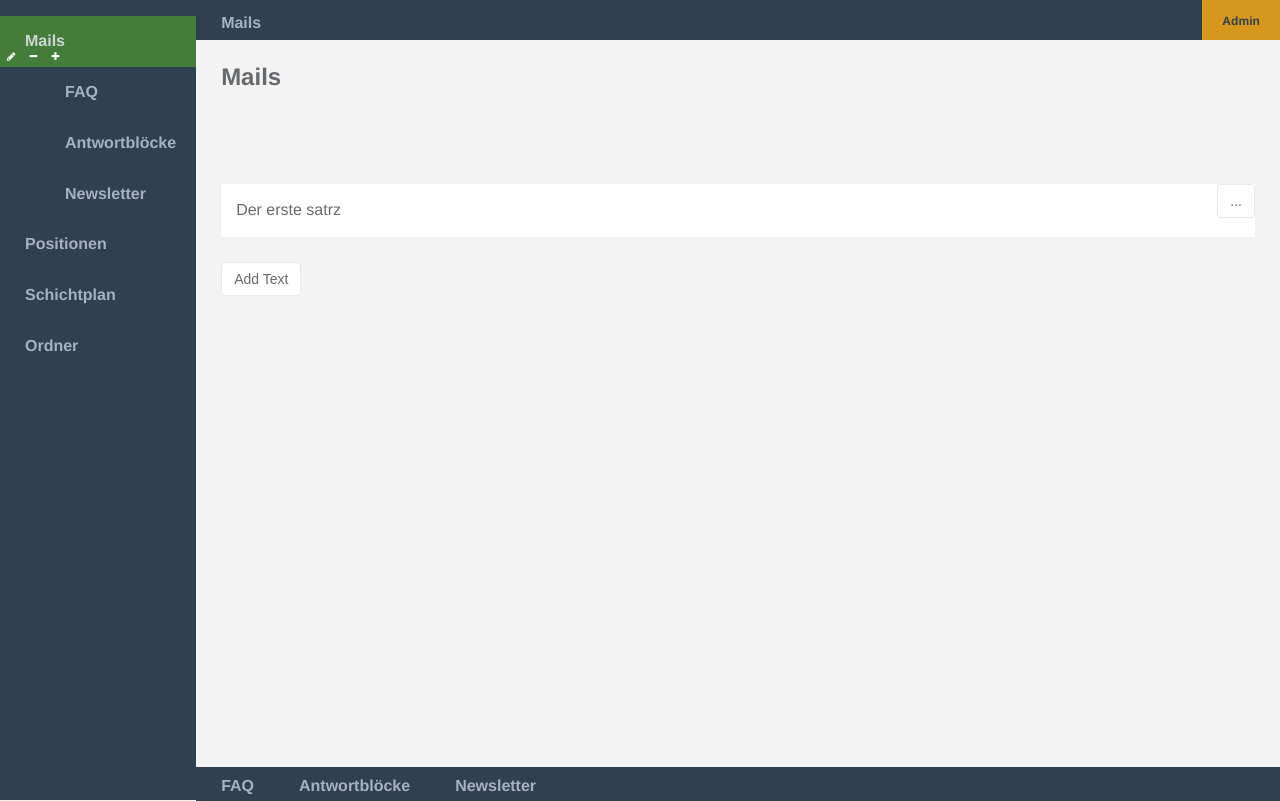
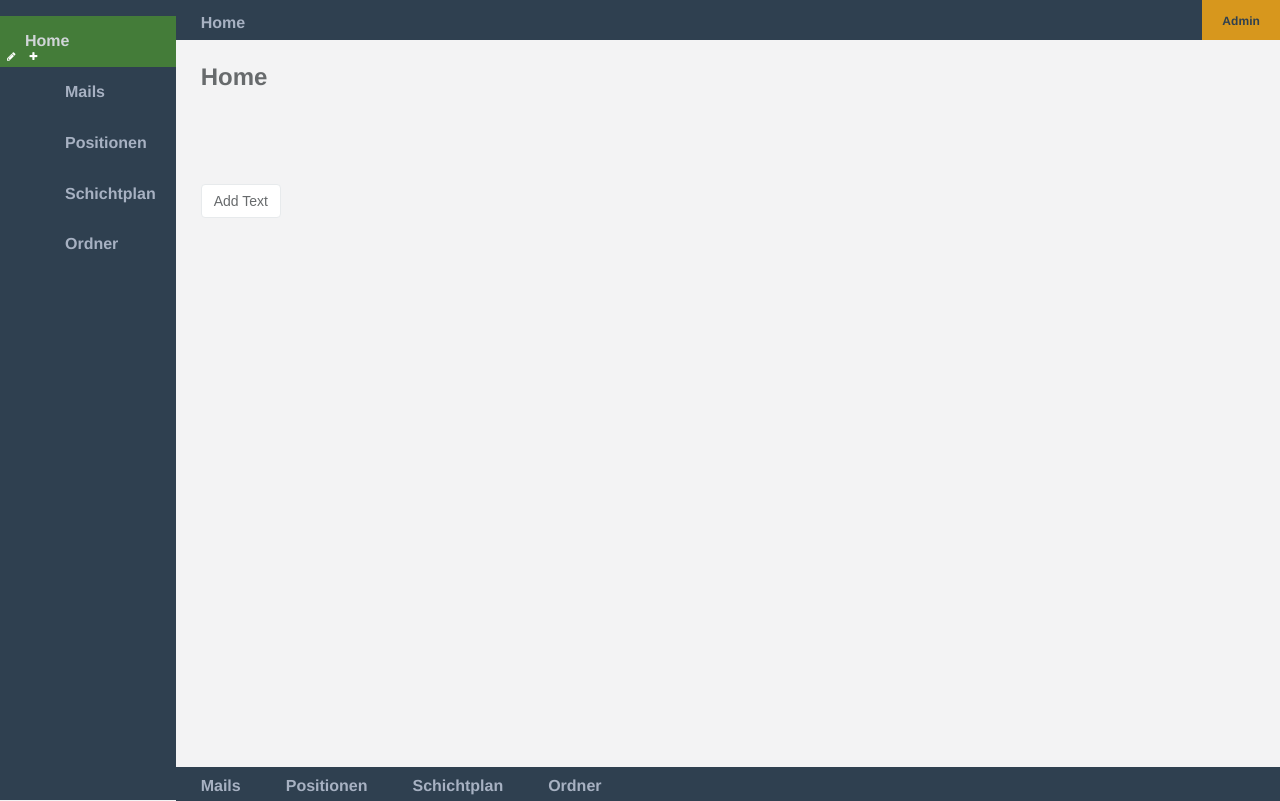
Before and after one commit to nimbin2/LogdNix, a React (Create React App) app: page / in a window 1280 px wide. Built offline with nearby package versions, Linux system fonts and the light colour scheme.

Commit message:
sortale nav

```diff
--- a/package.json
+++ b/package.json
@@ -11,7 +11,12 @@
     "font-awesome": "^4.7.0",
     "react": "^17.0.2",
     "react-dom": "^17.0.2",
+    "react-drag-and-drop": "^3.0.0",
     "react-scripts": "4.0.3",
+    "react-sortable-hoc": "^2.0.0",
+    "react-sortablejs": "^6.0.0",
+    "remove": "^0.1.5",
+    "sortablejs": "^1.14.0",
     "web-vitals": "^1.0.1"
   },
   "scripts": {
--- a/src/App.js
+++ b/src/App.js
@@ -3,15 +3,20 @@ import '../node_modules/font-awesome/css/font-awesome.min.css';
 import { CKEditor } from '@ckeditor/ckeditor5-react';
 import ClassicEditor from '@ckeditor/ckeditor5-build-classic';
 import './App.css';
+import {SortableContainer, SortableElement} from 'react-sortable-hoc';
+
+
+
 
 
 function App() {
-    let options = [
+    let options = [{
+        name: "Home",
+        blocks: [
             {
                 name: "Mails",
                 item: [{text: "Der erste satrz"}],
-            blocks: [
-                {
+                blocks: [{
                         name: "FAQ"
                     }, {
                         name: "Antwortblöcke"
@@ -68,16 +73,17 @@ function App() {
                 ]
             }, {
                 name: "Ordner"
-        }
-    ]
-    const [modifyBlocks, statusModifyBlocks] = useState(options);
-    const [renderBlock, statusRenderBlock] = useState(modifyBlocks[0]);
-    const [hideNav, statusHideNav] = useState(false);
-    const [reloadBlock, statusReloadBlock] = useState(true);
-    const [editMode, statusEditMode] = useState(true);
-    const [addITEM, statusAddITEM] = useState("");
-    const [editITEM, statusEditITEM] = useState(false);
-    const [disableButtons, statusDisableButtons] = useState(false);
+            }]
+        }]
+    const [modifyBlocks, statusModifyBlocks] = useState(options)
+    const [renderBlock, statusRenderBlock] = useState(modifyBlocks[0])
+    const [hideNav, statusHideNav] = useState(false)
+    const [reloadBlock, statusReloadBlock] = useState(true)
+    const [editMode, statusEditMode] = useState(true)
+    const [addITEM, statusAddITEM] = useState("")
+    const [editITEM, statusEditITEM] = useState(false)
+    const [disableButtons, statusDisableButtons] = useState(false)
+    const [sortNavMode, statusSortNavMode] = useState(false)
 
     useEffect(() => {
         if (editITEM) {
@@ -110,14 +116,25 @@ function App() {
         statusEditITEM(false);
         statusRenderBlock(block);
     }
+
     // Modify modifyBlocks
-    const setOptionsPosition = (blocks, c) => {
+    const setOptionsPosition = (blocks, prePosition) => {
+        if (blocks.position) {
+            prePosition = `${blocks.position.splice(0, -1)} `
+        } else if (!prePosition) {
+            prePosition = "";
+        }
+
         blocks.forEach((block, i) => {
-            Object.assign(block, {position: c+i.toString()});
-            block.blocks && setOptionsPosition(block.blocks, `${c+i.toString()} ` )
+            Object.assign(block, {position: prePosition+i.toString()});
+            block.blocks && setOptionsPosition(block.blocks, `${prePosition+i.toString()} ` )
         })
     }
-    setOptionsPosition(modifyBlocks, "")
+    !modifyBlocks[0].blocks[0]?.position && setOptionsPosition(modifyBlocks)
+
+    const blocksPosition = (blocks) => {
+        return blocks[0].position?.slice(0, -1)
+    }
 
     // Get block.position parent blocks
     const parentBlocks = () => {
@@ -130,6 +147,18 @@ function App() {
         return blocks
     }
 
+    const parentBlock = (block) => {
+        let parentBlockPosition = block.position.split(" ");
+        parentBlockPosition.pop()
+
+        let execute
+        parentBlockPosition.forEach((i, c) => {
+            execute = c === 0 ? `modifyBlocks[${i}]` : execute+`.blocks[${i}]`
+        })
+        // eslint-disable-next-line no-eval
+        return eval(execute)
+    }
+
     const renderNavButton = (block, i) => (
         <div className="navItem" key={i || 0}>
             <button onClick={() => loadContent(block) }
@@ -139,16 +168,44 @@ function App() {
         </div>
     )
 
-    const renderSidebar = (block) => (
+    const renderSidebar = (blocks) => (
         <ul>
-            {Object.keys(block).map((i) => block[i].name && (
-                <li key={i} className="navBlock">
-                    {renderNavButton(block[i])}
-                    { block[i].blocks && renderBlock.position.startsWith(block[i].position) && renderSidebar(block[i].blocks)}
+            {blocks.map((block, i) => block.name && (
+                <li key={i} className="navBlock list-group-item" id={`NavItem-${blocks[i].position.replace(/ /g,"-")}`}>
+                    {renderNavButton(blocks[i])}
+                    { block.blocks && renderBlock.position.startsWith(block.position) && renderSidebar(block.blocks)}
                 </li>
             ))}
         </ul>
     )
+
+    const SidebarItem = SortableElement(({block}) => <li className="navBlock list-group-item" id={`NavItem-${block.position.replace(/ /g,"-")}`}>
+        {renderNavButton(block)}
+        { block.blocks && renderBlock.position.startsWith(block.position) && (<SortableList blocks={block.blocks} onSortEnd={onSortEnd}/>)}
+    </li>);
+
+    const SidebarSortableItem = SortableElement(({block}) => <li className="navBlock list-group-item" id={`NavItem-${block.position.replace(/ /g,"-")}`}>
+        {renderNavButton(block)}
+        { block.blocks && renderBlock.position.startsWith(block.position) && <SortableList lockAxis="y" blocks={block.blocks} onSortEnd={onSortEnd}/>}
+    </li>);
+
+    const SortableList = SortableContainer(({blocks}) => {
+        return (
+            <ul>
+                {blocks?.map((block, i) =>
+                    <SidebarSortableItem disabled={block.position !== renderBlock.position ? true : block.position === "0"} key={`item-${block.position}`} index={i} block={block} />
+                )}
+            </ul>
+        );
+    });
+
+    const onSortEnd = ({oldIndex, newIndex}) => {
+        let element = parentBlock(renderBlock).blocks;
+        element.splice(oldIndex, 1);
+        element.splice(newIndex, 0, renderBlock);
+        console.log(element)
+        saveBlock(renderBlock)
+    };
 
     const getBlock = (block) => {
         let execute
@@ -159,49 +216,60 @@ function App() {
         return eval(execute)
     }
 
-    const saveBlock = () => {
-        statusModifyBlocks(modifyBlocks)
-        statusRenderBlock(getBlock(renderBlock))
+    const saveBlock = (block) => {
+        statusRenderBlock(getBlock(block) || options.blocks)
         statusReloadBlock(!reloadBlock)
     }
 
     const setBlockItem = (block) => {
-        ! block.item &&  Object.assign(block, {item: []});
-        saveBlock();
+        ! block.item &&  Object.assign(block, {item: []})
+        saveBlock(block);
     }
 
-    const modifyBlock = (block, data) => {
+    const modifyBlockItem = (block, data) => {
         setBlockItem(block)
         block.item.push(data)
-        saveBlock()
+        saveBlock(block)
     }
 
     const addItem = (block, data) => {
-        modifyBlock(block, data)
+        modifyBlockItem(block, data)
         statusAddITEM(false)
         statusEditITEM(false)
-        statusDisableButtons(false);
+        statusDisableButtons(false)
     }
 
     const editItem = (item, i, data) => {
         for(let key in renderBlock.item[i]) {
             if(renderBlock.item[i].hasOwnProperty(key)) {
-                renderBlock.item[i][key] = data || "";
+                renderBlock.item[i][key] = data || ""
             }
         }
-        statusEditITEM(false);
-        statusAddITEM(false);
-        statusDisableButtons(false);
+        statusEditITEM(false)
+        statusAddITEM(false)
+        statusDisableButtons(false)
     }
 
     const removeBlock = (block) => {
-        console.log(block)
-        options.slice(block, 1)
+        let blockPosition
+        let pBlock
+        if (block.position.split(" ").length > 1) {
+            blockPosition = block.position.slice(-1)
+            pBlock = parentBlock(block)
+            delete pBlock.blocks[blockPosition]
+        } else {
+            blockPosition = block.position
+            pBlock = options.blocks
+            delete pBlock[blockPosition]
+        }
+        setOptionsPosition(pBlock.blocks, `${pBlock.position} `)
+        saveBlock(pBlock, block.position)
     }
 
     const removeItem = (item, i) => {
-        renderBlock.item.splice(i, 1);
-        editITEM && statusEditITEM(false);
+        renderBlock.item.splice(i, 1)
+        editITEM && statusEditITEM(false)
+        statusReloadBlock(!reloadBlock)
     }
 
     const addItemText = (item, i) => {
@@ -248,13 +316,12 @@ function App() {
     )
 
     const editNavOptions = (block) => (
-        <Fragment>
         <ul className="dropDown editNavItem-button">
             <li><button onClick={() => {addItemText(block); statusEditITEM(false);}}><i className="fa fa-pencil" aria-hidden="true"/></button></li>
-                <li><button onClick={() => removeBlock(block)}><i className="fa fa-minus" aria-hidden="true"/></button></li>
+            {block.position !== "0" && (
+                <li><button onClick={() => removeBlock(block)}><i className="fa fa-minus" aria-hidden="true"/></button></li>)}
             <li><button onClick={() => removeBlock(block)}><i className="fa fa-plus" aria-hidden="true"/></button></li>
         </ul>
-        </Fragment>
     )
 
     const handleOutsideEditClick = (e) => {
@@ -306,14 +373,16 @@ function App() {
 
     return (
         <div id="SCC">
-            <div id="Sidebar" className={`${hideNav && !editMode ? "hidden" : ""}`}>
+            <div id="Sidebar" className={`list-group ${hideNav && !editMode ? "hidden" : ""}`}>
                 {hideNav && !editMode && (
                     <button className={`hideSideBar ${ hideNav && !editMode ? "active" : ""}`} onClick={() => {
                         statusHideNav(!hideNav)
                     }}>{hideNav ? (<i className="fa fa-chevron-right" aria-hidden="true"/>) : (<i className="fa fa-chevron-left" aria-hidden="true"/>)}
                     </button>
                 )}
-                {renderSidebar(modifyBlocks)}
+                {modifyBlocks && (<SortableList blocks={modifyBlocks} onSortEnd={onSortEnd}/>)}
+                {/*renderSidebar(modifyBlocks)*/}
+
             </div>
             <div id="Main">
                 <div id="TopBar">
```
Lines whose indentation alone changed are shown as unchanged.
